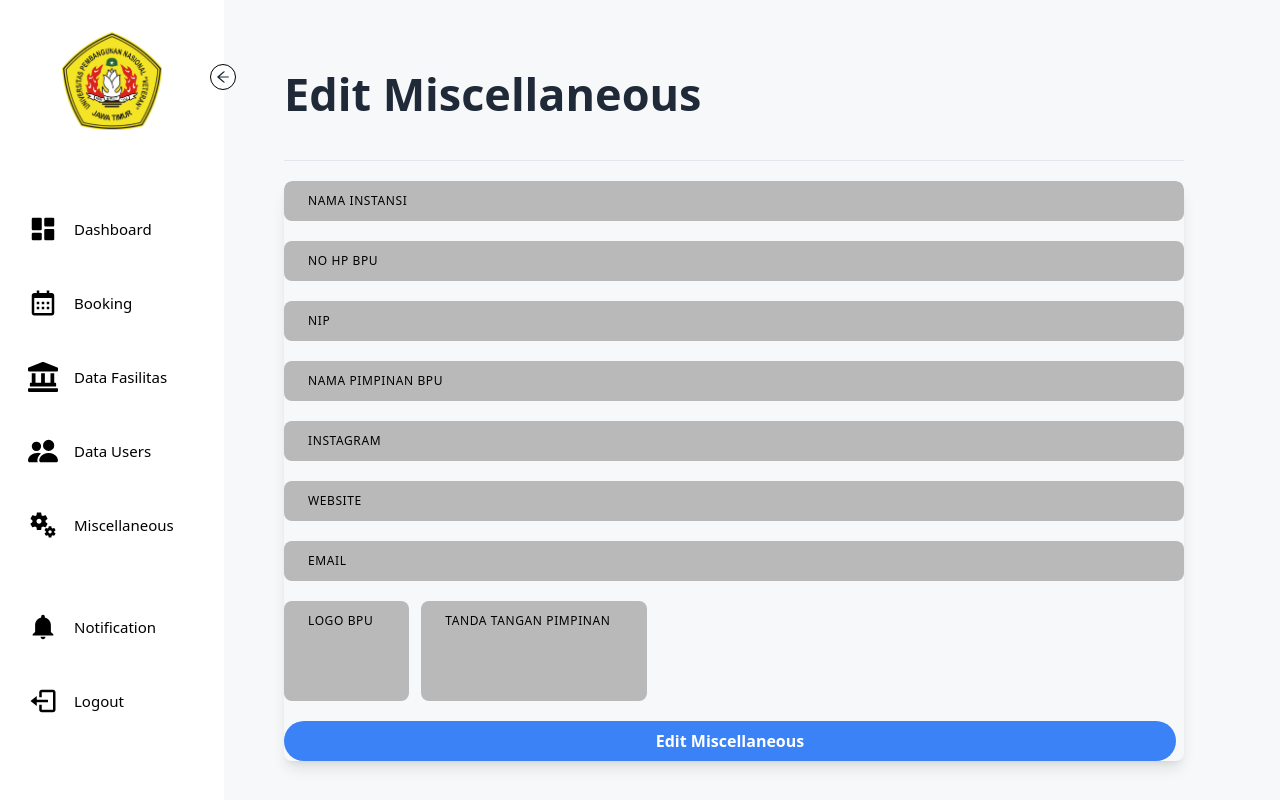
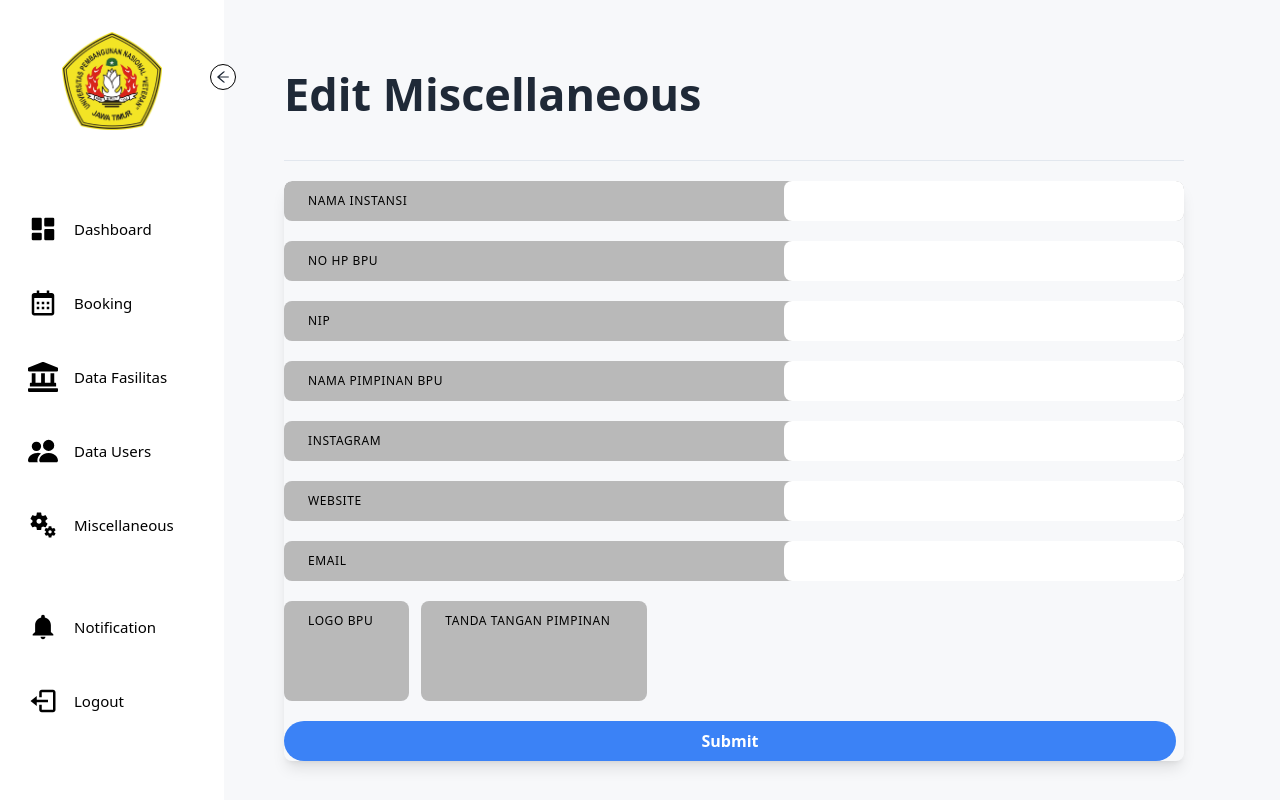
Before and after one commit to ricogann/next-admin-upn, a Next.js app: page /miscellaneous/edit in a window 1280 px wide. Built offline with nearby package versions, Linux system fonts and the light colour scheme; no server answers.

Commit message:
Edit Misc

```diff
--- a/src/pages/miscellaneous/edit.tsx
+++ b/src/pages/miscellaneous/edit.tsx
@@ -4,10 +4,11 @@ import { useRouter } from "next/router";
 import Image from "next/image";
 
 interface misc {
+    id_misc : number;
     nama_instansi: string;
-    logo_instansi: number;
+    logo_instansi: string;
     no_hp : string;
-    email: number;
+    email: string;
     instagram: string;
     laman_web: string;
     nama_pic: string;
@@ -19,6 +20,17 @@ export default function Miscellaneous() {
     const router = useRouter();
 
     const [dataMisc, setDataMisc] = useState<misc>();
+    //data input Misc
+    const [id_misc, setId_Misc] = useState<number>();
+    const [nama_instansi, setNama_Instansi] = useState<string>("");
+    const [no_hp, setNo_Hp] = useState<string>("");
+    const [logo_instansi, setLogo_Instansi] = useState<string>("");
+    const [email, setEmail] = useState<string>("");
+    const [instagram, setInstagram] = useState<string>("");
+    const [laman_web, setLaman_Web] = useState<string>("");
+    const [nama_pic, setNama_Pic] = useState<string>("");
+    const [nip_pic, setNip_Pic] = useState<string>("");
+    const [tanda_tangan, setTanda_Tangan] = useState<string>("");
 
     async function getDataMisc() {
         try {
@@ -31,22 +43,101 @@ export default function Miscellaneous() {
         }
     }
 
+    async function updateDataMisc
+    (
+        nama_instansi : string,
+        no_hp : string,
+        email : string,
+        instagram : string,
+        laman_web : string,
+        nama_pic : string,
+        nip_pic : string,
+        tanda_tangan : string,
+        logo_instansi : string
+    )
+    {
+        try {
+            const res = await fetch(
+                `https://api.ricogann.com/api/misc/${id_misc}`,
+                {
+                    method: "PUT",
+                    headers: {
+                        "Content-Type": "application/json",
+                    },
+                    body: JSON.stringify({
+                        nama_instansi:  nama_instansi,
+                        no_hp : no_hp,
+                        email : email,
+                        instagram : instagram,
+                        laman_web : laman_web,
+                        nama_pic : nama_pic,
+                        nip_pic : nip_pic,
+                        tanda_tangan : tanda_tangan,
+                        logo_instansi : logo_instansi
+                    }),
+                }
+            );
+
+            const data = await res.json();
+            router.reload();
+        } catch (error) {
+            console.log(error);
+        }
+    }
+
+    const handleDataMisc = (
+    ) => {
+        updateDataMisc(nama_instansi, no_hp, email, instagram, laman_web, nama_pic, nip_pic, tanda_tangan, logo_instansi );
+    };
+
+    const handleInput = (e: React.ChangeEvent<HTMLInputElement>) => {
+        if (e.target.name === "Nama_Instansi") {
+            setNama_Instansi(e.target.value);
+        } else if (e.target.name === "Email") {
+            setEmail(e.target.value);
+        } else if (e.target.name === "Instagram") {
+            setInstagram(e.target.value);
+        } else if (e.target.name === "No_Hp") {
+            setNo_Hp(e.target.value);
+        } else if (e.target.name === "Laman_Web") {
+            setLaman_Web(e.target.value);
+        } else if (e.target.name === "Nama_Pic") {
+            setNama_Pic(e.target.value);
+        } else if (e.target.name === "Nip_Pic") {
+            setNip_Pic(e.target.value);
+        } else if (e.target.name === "Tanda_Tangan") {
+            setTanda_Tangan(e.target.value);
+        } else if (e.target.name === "Logo_Instansi") {
+            setLogo_Instansi(e.target.value);
+        }
+
+    };
+
+
     useEffect(() => {
         async function fetchData() {
             try {
                 const dataMisc = await getDataMisc();
 
-                setDataMisc(dataMisc.data);
-
+                setNama_Instansi(dataMisc.data.nama_instansi);
+                setEmail(dataMisc.data.email);
+                setInstagram(dataMisc.data.instagram);
+                setLaman_Web(dataMisc.data.laman_web);
+                setLogo_Instansi(dataMisc.data.logo_instansi);
+                setNama_Pic(dataMisc.data.nama_pic);
+                setNip_Pic(dataMisc.data.nip_pic);
+                setNo_Hp(dataMisc.data.no_hp);
+                setTanda_Tangan(dataMisc.data.tanda_tangan)
 
             } catch (error) {
                 console.error("error fetching data fasilitas ", error);
             }
         }
         fetchData()
-    });
+    },[]);
 
     console.log(dataMisc);
+    console.log(nama_instansi);
 
     return (
         <div className="flex  bg-[#FFFFFF] overflow-x-hidden">
@@ -78,57 +169,99 @@ export default function Miscellaneous() {
                                 <h1 className="flex-auto px-6 py-3  text-left text-xs leading-4 font-medium text-black uppercase tracking-wider ">
                                     Nama Instansi
                                 </h1>
-                                <h1 className="px-6 py-3 text-left text-xs leading-4 font-medium text-black uppercase tracking-wider">
-                                    {dataMisc?.nama_instansi}
-                                </h1>
+                                <input
+                                type="string"
+                                className="px-6 py-3 text-left text-xs leading-4 font-medium text-black uppercase tracking-wider w-[400px] bg-[#FFFFFF] rounded-lg "
+                                name="Nama_Instansi"
+                                value={nama_instansi}
+                                onChange={handleInput}
+                                >
+
+                                </input>
                                 </div>
                                 <div className="flex flex-fit gap-3 bg-[#B9B9B9] rounded-lg">
                                 <h1 className="flex-auto px-6 py-3  text-left text-xs leading-4 font-medium text-black uppercase tracking-wider ">
                                     No HP BPU
                                 </h1>
-                                <h1 className="px-6 py-3 text-left text-xs leading-4 font-medium text-black uppercase tracking-wider">
-                                    {dataMisc?.no_hp}
-                                </h1>
+<input
+                                type="string"
+                                className="px-6 py-3 text-left text-xs leading-4 font-medium text-black uppercase tracking-wider w-[400px] bg-[#FFFFFF] rounded-lg "
+                                name="No_Hp"
+                                value={no_hp}
+                                onChange={handleInput}
+                                >
+
+                                </input>
                                 </div>
                                 <div className="flex flex-fit gap-3 bg-[#B9B9B9] rounded-lg">
                                 <h1 className="flex-auto px-6 py-3  text-left text-xs leading-4 font-medium text-black uppercase tracking-wider ">
                                     NIP
                                 </h1>
-                                <h1 className="px-6 py-3 text-left text-xs leading-4 font-medium text-black uppercase tracking-wider">
-                                    {dataMisc?.nip_pic}
-                                </h1>
+<input
+                                type="string"
+                                className="px-6 py-3 text-left text-xs leading-4 font-medium text-black uppercase tracking-wider w-[400px] bg-[#FFFFFF] rounded-lg "
+                                name="Nip_Pic"
+                                value={nip_pic}
+                                onChange={handleInput}
+                                >
+
+                                </input>
                                 </div>
                                 <div className="flex flex-fit gap-3 bg-[#B9B9B9] rounded-lg">
                                 <h1 className="flex-auto px-6 py-3  text-left text-xs leading-4 font-medium text-black uppercase tracking-wider ">
                                     Nama Pimpinan BPU
                                 </h1>
-                                <h1 className="px-6 py-3 text-left text-xs leading-4 font-medium text-black uppercase tracking-wider">
-                                    {dataMisc?.nama_pic}
-                                </h1>
+<input
+                                type="string"
+                                className="px-6 py-3 text-left text-xs leading-4 font-medium text-black uppercase tracking-wider w-[400px] bg-[#FFFFFF] rounded-lg "
+                                name="Nama_Pic"
+                                value={nama_pic}
+                                onChange={handleInput}
+                                >
+
+                                </input>
                                 </div>
                                                                 <div className="flex flex-fit gap-3 bg-[#B9B9B9] rounded-lg">
                                 <h1 className="flex-auto px-6 py-3  text-left text-xs leading-4 font-medium text-black uppercase tracking-wider ">
                                     Instagram
                                 </h1>
-                                <h1 className="px-6 py-3 text-left text-xs leading-4 font-medium text-black uppercase tracking-wider">
-                                    {dataMisc?.instagram}
-                                </h1>
+<input
+                                type="string"
+                                className="px-6 py-3 text-left text-xs leading-4 font-medium text-black uppercase tracking-wider w-[400px] bg-[#FFFFFF] rounded-lg "
+                                name="Instagram"
+                                value={instagram}
+                                onChange={handleInput}
+                                >
+
+                                </input>
                                 </div>
                                                                 <div className="flex flex-fit gap-3 bg-[#B9B9B9] rounded-lg">
                                 <h1 className="flex-auto px-6 py-3  text-left text-xs leading-4 font-medium text-black uppercase tracking-wider ">
                                     Website
                                 </h1>
-                                <h1 className="px-6 py-3 text-left text-xs leading-4 font-medium text-black uppercase tracking-wider">
-                                    {dataMisc?.laman_web}
-                                </h1>
+<input
+                                type="string"
+                                className="px-6 py-3 text-left text-xs leading-4 font-medium text-black uppercase tracking-wider w-[400px] bg-[#FFFFFF] rounded-lg "
+                                name="Laman_Web"
+                                value={laman_web}
+                                onChange={handleInput}
+                                >
+
+                                </input>
                                 </div>
                                 <div className="flex flex-fit gap-3 bg-[#B9B9B9] rounded-lg">
                                 <h1 className="flex-auto px-6 py-3  text-left text-xs leading-4 font-medium text-black uppercase tracking-wider ">
                                     Email
                                 </h1>
-                                <h1 className="px-6 py-3 text-left text-xs leading-4 font-medium text-black uppercase tracking-wider">
-                                    {dataMisc?.email}
-                                </h1>
+<input
+                                type="string"
+                                className="px-6 py-3 text-left text-xs leading-4 font-medium text-black uppercase tracking-wider w-[400px] bg-[#FFFFFF] rounded-lg "
+                                name="Email"
+                                value={email}
+                                onChange={handleInput}
+                                >
+
+                                </input>
                                 </div>
                                 <div className="flex flex-row gap-3 rounded-lg">
                                 <div className="flex flex-fit gap-3 bg-[#B9B9B9] rounded-lg">
@@ -144,10 +277,19 @@ export default function Miscellaneous() {
                                 <img className="h-[100px] bg-[#FFFFFF]" src="" alt="" />
                                 </div>
                                     </div>
+                               <input
+                                type="string"
+                                className="px-6 py-3 text-left text-xs leading-4 font-medium text-black uppercase tracking-wider w-[400px] bg-[#FFFFFF] rounded-lg hidden"
+                                placeholder={dataMisc?.id_misc+"......"}
+                                ></input>
 
-
-                                 <button className="bg-blue-500 hover:bg-blue-700 text-white font-bold py-2 px-4 rounded-full mr-2">
-                                    Edit Miscellaneous
+                                 <button
+                                 className="bg-blue-500 hover:bg-blue-700 text-white font-bold py-2 px-4 rounded-full mr-2"
+                                 onClick={
+                                            handleDataMisc
+                                        }
+                                 >
+                                    Submit
                                 </button>
                             </div>
                         </div>
```
